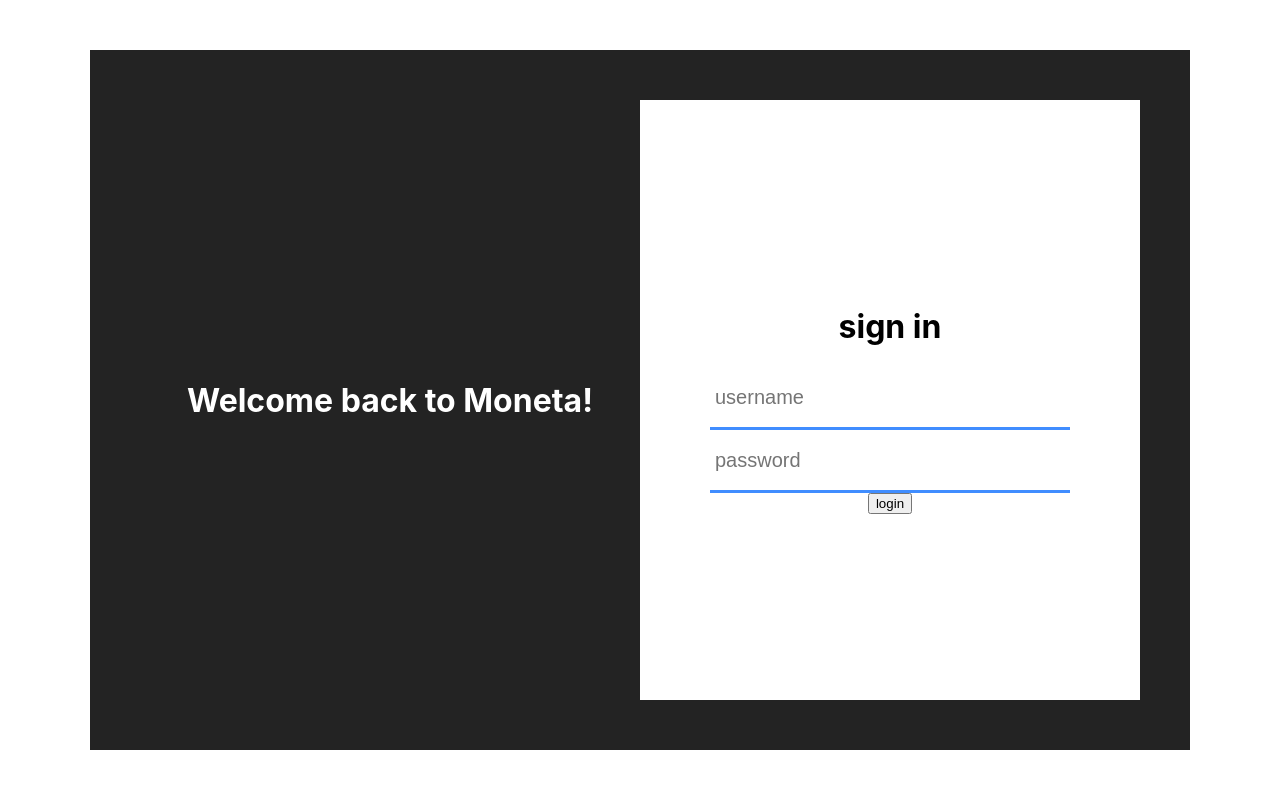
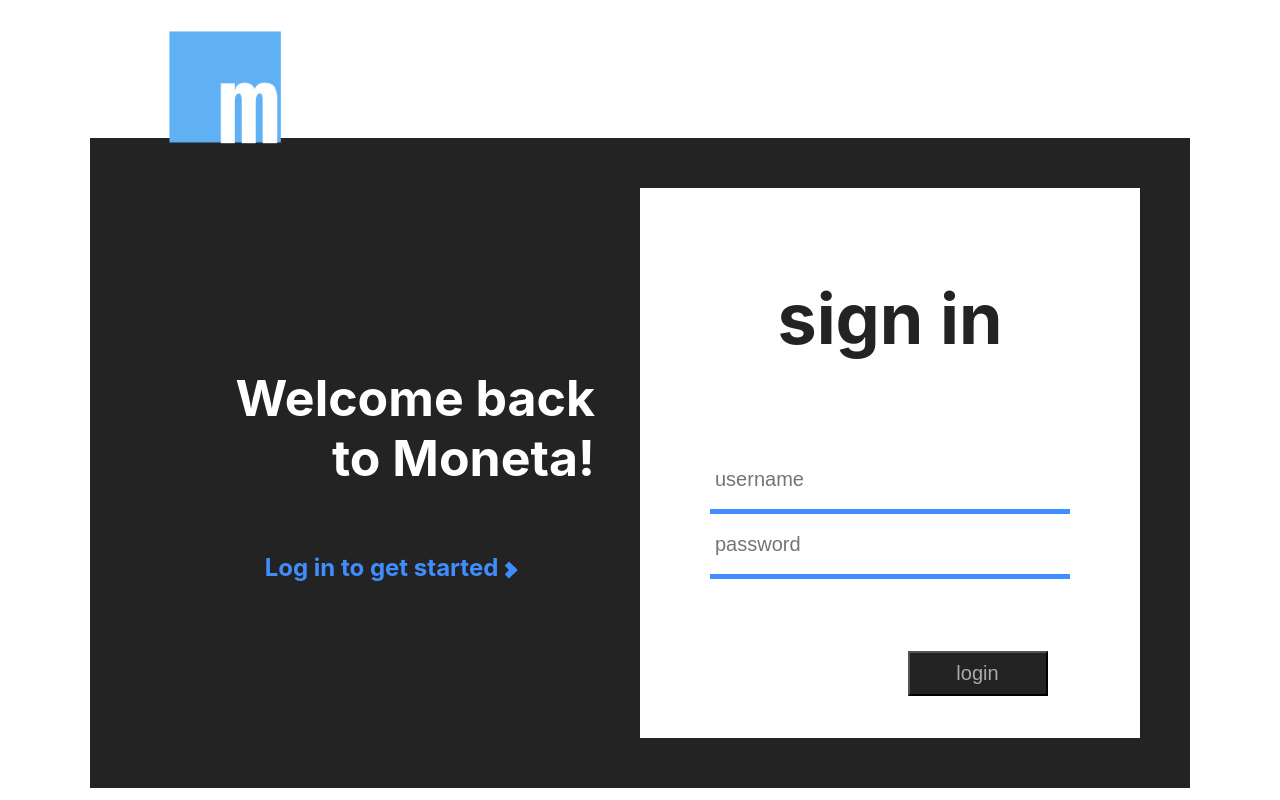
Before and after one commit to Sello-devmountian/moneta, a React (Create React App) app: page /#/ in a window 1280 px wide. Built offline with nearby package versions, Linux system fonts and the light colour scheme; no server answers.

Commit message:
authentication styling done

```diff
--- a/src/Components/Authentication/Authentication.js
+++ b/src/Components/Authentication/Authentication.js
@@ -4,6 +4,7 @@
 import axios from 'axios';
 import {connect} from 'react-redux';
 import {getEmployee} from '../../redux/reducers/employeeReducer';
+import MonetaLogo from '../../img/MonetaLogo.png';
 
 const Authentication = (props) => {
     const [username, bindUsername, resetUsername] = useInput('');
@@ -12,7 +13,7 @@
     let login = () => {
         axios.post('/api/auth/login', {username: username, password: password}).then(res => {
             props.getEmployee(res.data);
-            //props.history.push('/')
+            props.history.push('/checkout')
             resetUsername()
             resetPassword()
         })
@@ -20,12 +21,15 @@
 
     return (
         <div className='auth'>
+            <img src={MonetaLogo} alt='logo' height='200px'/>
             <div className='auth-container'>
                 <div className='welcome'>
-                    <h1>Welcome back to Moneta!</h1>
+                    <div>Welcome back to Moneta!</div>
+                    <h2>Log in to get started<i className='right'></i></h2>
                 </div>
                 <div className='login'>
                     <h1>sign in</h1>
+                    <div>
                         <input
                             {...bindUsername}
                             type='text'
@@ -36,6 +40,7 @@
                             type='password'
                             placeholder='password'
                         />
+                    </div>
                     <button onClick={login}>login</button>
                 </div>
             </div>
--- a/src/Components/Authentication/authentication.css
+++ b/src/Components/Authentication/authentication.css
@@ -1,38 +1,4 @@
 .auth {
-  display: -webkit-box;
-  display: -ms-flexbox;
-  display: flex;
-  -webkit-box-pack: center;
-      -ms-flex-pack: center;
-          justify-content: center;
-  -webkit-box-align: center;
-      -ms-flex-align: center;
-          align-items: center;
-  min-height: 100vh;
-  min-width: 100vw;
-}
-
-.auth .auth-container {
-  display: -webkit-box;
-  display: -ms-flexbox;
-  display: flex;
-  -webkit-box-pack: center;
-      -ms-flex-pack: center;
-          justify-content: center;
-  -webkit-box-align: center;
-      -ms-flex-align: center;
-          align-items: center;
-  height: 700px;
-  width: 1100px;
-  background-color: #232323;
-}
-
-.auth .auth-container .welcome {
-  width: 500px;
-  color: white;
-}
-
-.auth .auth-container .login {
   display: -webkit-box;
   display: -ms-flexbox;
   display: flex;
@@ -46,17 +12,100 @@
   -webkit-box-direction: normal;
       -ms-flex-direction: column;
           flex-direction: column;
+  min-height: 100vh;
+  min-width: 100vw;
+  width: 100vw;
+}
+
+.auth img {
+  position: fixed;
+  top: 0px;
+  left: 155.3px;
+}
+
+.auth .auth-container {
+  display: -webkit-box;
+  display: -ms-flexbox;
+  display: flex;
+  -webkit-box-pack: center;
+      -ms-flex-pack: center;
+          justify-content: center;
+  -webkit-box-align: center;
+      -ms-flex-align: center;
+          align-items: center;
+  height: 650px;
+  width: 1100px;
+  background-color: #232323;
+  margin-top: 125px;
+}
+
+.auth .auth-container .welcome {
+  width: 500px;
+  color: white;
+}
+
+.auth .auth-container .welcome div {
+  text-align: right;
+  font-size: 50px;
+  font-weight: bold;
+  padding: 45px;
+}
+
+.auth .auth-container .welcome h2 {
+  color: #408dff;
+}
+
+.auth .auth-container .welcome h2 i {
+  border: solid #408dff;
+  border-width: 0 6px 6px 0;
+  display: inline-block;
+  padding: 3px;
+  -webkit-transform: rotate(-45deg);
+          transform: rotate(-45deg);
+  margin-left: 5px;
+}
+
+.auth .auth-container .login {
+  display: -webkit-box;
+  display: -ms-flexbox;
+  display: flex;
+  -webkit-box-align: center;
+      -ms-flex-align: center;
+          align-items: center;
+  -webkit-box-orient: vertical;
+  -webkit-box-direction: normal;
+      -ms-flex-direction: column;
+          flex-direction: column;
+  -webkit-box-pack: space-evenly;
+      -ms-flex-pack: space-evenly;
+          justify-content: space-evenly;
   background-color: #ffffff;
-  height: 600px;
+  height: 550px;
   width: 500px;
 }
 
+.auth .auth-container .login h1 {
+  font-size: 70px;
+  color: #232323;
+}
+
 .auth .auth-container .login input {
+  outline: none;
   border: none;
-  border-bottom: 3px #408dff solid;
+  border-bottom: 5px #408dff solid;
   height: 40px;
   width: 350px;
   font-size: 20px;
   padding: 10px 5px;
 }
+
+.auth .auth-container .login button {
+  height: 45px;
+  width: 140px;
+  color: #aaaaaa;
+  background-color: #232323;
+  font-size: 20px;
+  margin-top: 30px;
+  margin-left: 175px;
+}
 /*# sourceMappingURL=authentication.css.map */
--- a/src/Components/Authentication/authentication.scss
+++ b/src/Components/Authentication/authentication.scss
@@ -6,39 +6,85 @@
 
 .auth {
     @include flexDisplay();
+    flex-direction: column;
 
     min-height: 100vh;
     min-width: 100vw;
+    width: 100vw;
+
+    img {
+        position: fixed;
+        top: 0px;
+        left: 155.3px;
+    }
 
     .auth-container {
         @include flexDisplay();
 
-        height: 700px;
+        height: 650px;
         width: 1100px;
         background-color: #232323;
+        margin-top: 125px;
 
         .welcome {
             width: 500px;
             color: white;
+
+            div {
+                text-align: right;
+                font-size: 50px;
+                font-weight: bold;
+                padding: 45px;
+            }
+
+            h2 {
+                color: #408dff;
+
+                i {
+                    border: solid #408dff;
+                    border-width: 0 6px 6px 0;
+                    display: inline-block;
+                    padding: 3px;
+                    transform: rotate(-45deg);
+                    margin-left: 5px;
+                }
+            }
         }
 
         .login {
-            @include flexDisplay();
+            display: flex;
+            align-items: center;
             flex-direction: column;
+            justify-content: space-evenly;
 
             background-color: #ffffff;
-            height: 600px;
+            height: 550px;
             width: 500px;
 
+            h1 {
+                font-size: 70px;
+                color: #232323;
+            }
+
             input {
-                // outline: none;
+                outline: none;
                 border: none;
-                border-bottom: 3px #408dff solid;
+                border-bottom: 5px #408dff solid;
                 height: 40px;
                 width: 350px;
                 font-size: 20px;
                 padding: 10px 5px;
             }
+
+            button {
+                height: 45px;
+                width: 140px;
+                color: #aaaaaa;
+                background-color: #232323;
+                font-size: 20px;
+                margin-top: 30px;
+                margin-left: 175px;
+            }
         }
     }
 }
```
Also changed, not shown: src/img/MonetaLogo.png (added), 1 other file (tests, documents, lock files or other folders). Lines whose indentation alone changed are shown as unchanged.
